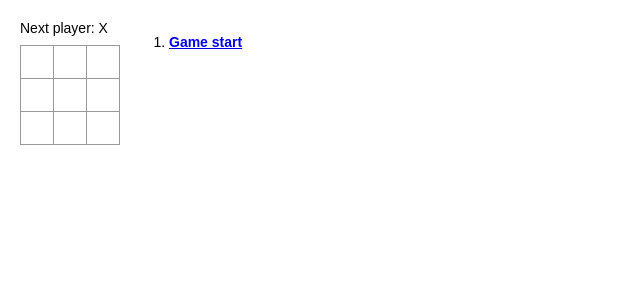
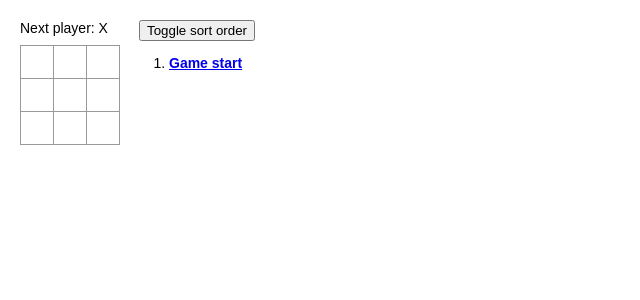
Before and after one commit to demoran23/mobx-react-tutorial, a React (Create React App) app: page / in a window 1280 px wide. Shown: the top 300 px of the page, without its empty margins (0-640 px from the left). Built offline with nearby package versions, Linux system fonts and the light colour scheme.

Commit message:
Challenge 4: Add toggle to sort moves descending

```diff
--- a/src/components/Game/index.js
+++ b/src/components/Game/index.js
@@ -9,7 +9,8 @@ export default class Game extends React.Component {
             }],
             playerToken: 'X',
             winner: null,
-            stepNumber: 0
+            stepNumber: 0,
+            sortMovesDescending: false
         };
     }
 
@@ -67,7 +68,7 @@ export default class Game extends React.Component {
     }
 
     render() {
-        const moves = this.state.history.map((step, move) => {
+        let moves = this.state.history.map((step, move) => {
             const desc = move ?
             'Move #' + move :
                 'Game start';
@@ -89,6 +90,9 @@ export default class Game extends React.Component {
 
         });
 
+        if (this.state.sortMovesDescending){
+            moves = moves.reverse();
+        }
         const current = this.state.history[this.state.stepNumber].squares;
 
         return (
@@ -102,6 +106,9 @@ export default class Game extends React.Component {
                 </div>
                 <div className="game-info">
                     <div>{/* status */}</div>
+                    <button onClick={() => this.setState({ sortMovesDescending : !this.state.sortMovesDescending})}>
+                        Toggle sort order
+                    </button>
                     <ol>{moves}</ol>
                 </div>
             </div>
```
